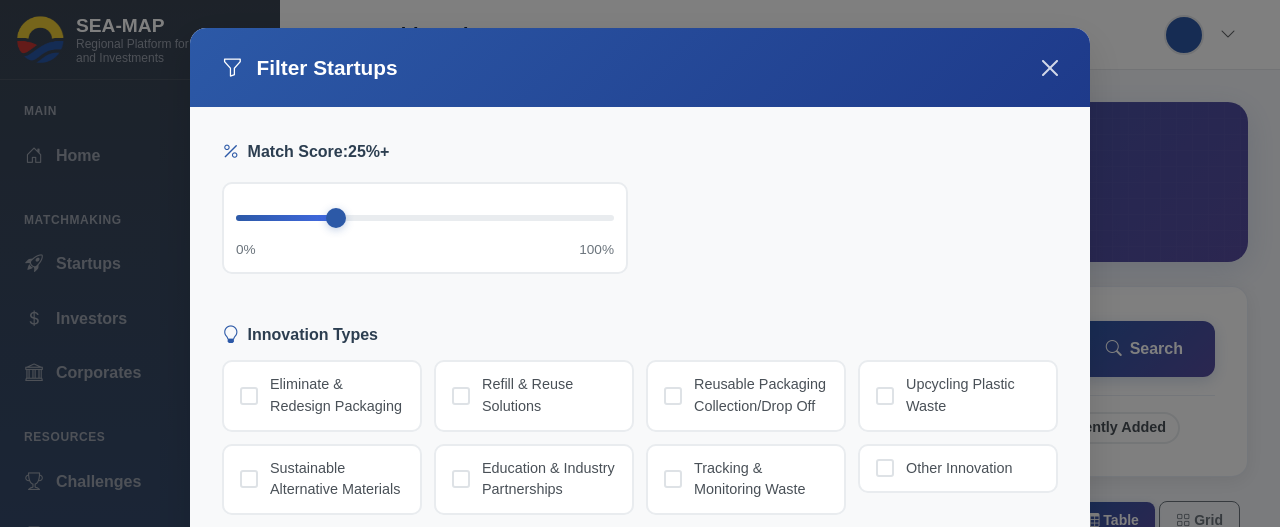
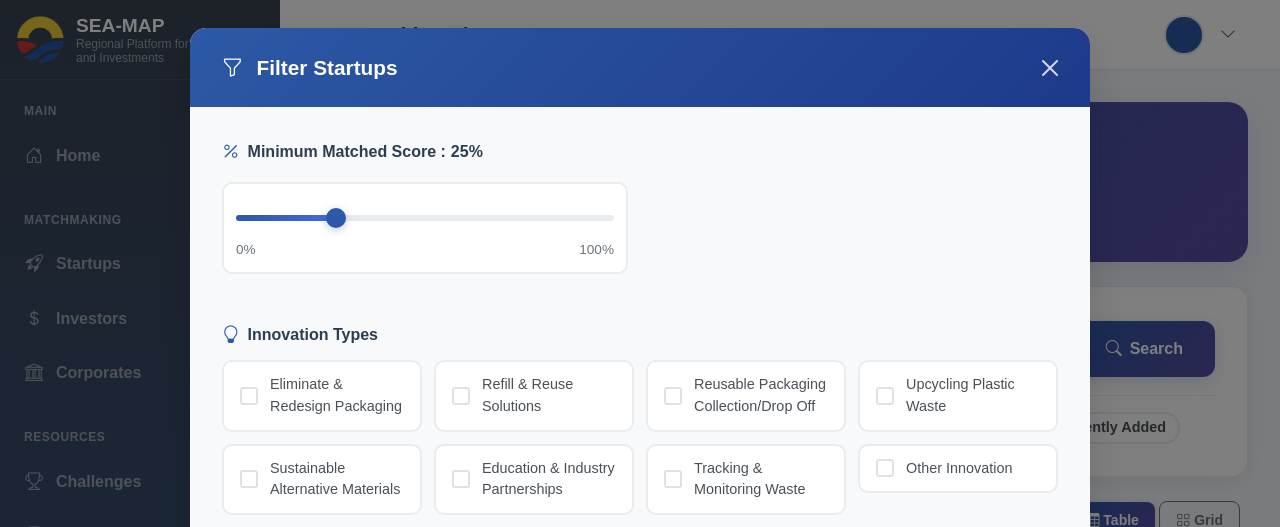
Before and after one commit to icooniex/seamap, a Django app: template templates/matchmaking/startup_matchmaking.html in a window 1280 px wide, after a click on "Advanced Filters". Shown: the top 527 px of the page. Run offline with Django 4.2, Linux system fonts and the light colour scheme; the template is opened without the code that fills it, so the values that code supplies are empty; parts of the project's set-up code (start-up, migrations or seed data) failed here and were passed over.

Commit message:
update match score style

```diff
--- a/templates/matchmaking/startup_matchmaking.html
+++ b/templates/matchmaking/startup_matchmaking.html
@@ -412,7 +412,7 @@
                             <div class="form-group">
                                 <label class="form-label">
                                     <i class="bi bi-percent me-2"></i>
-                                    Match Score: <span id="matchValue">0</span>%+
+                                    Minimum Matched Score : <span id="matchValue" style="padding-left: 5px;"> 0 </span> %
                                 </label>
                                 <div class="range-container">
                                     <div class="custom-range-slider">
```
